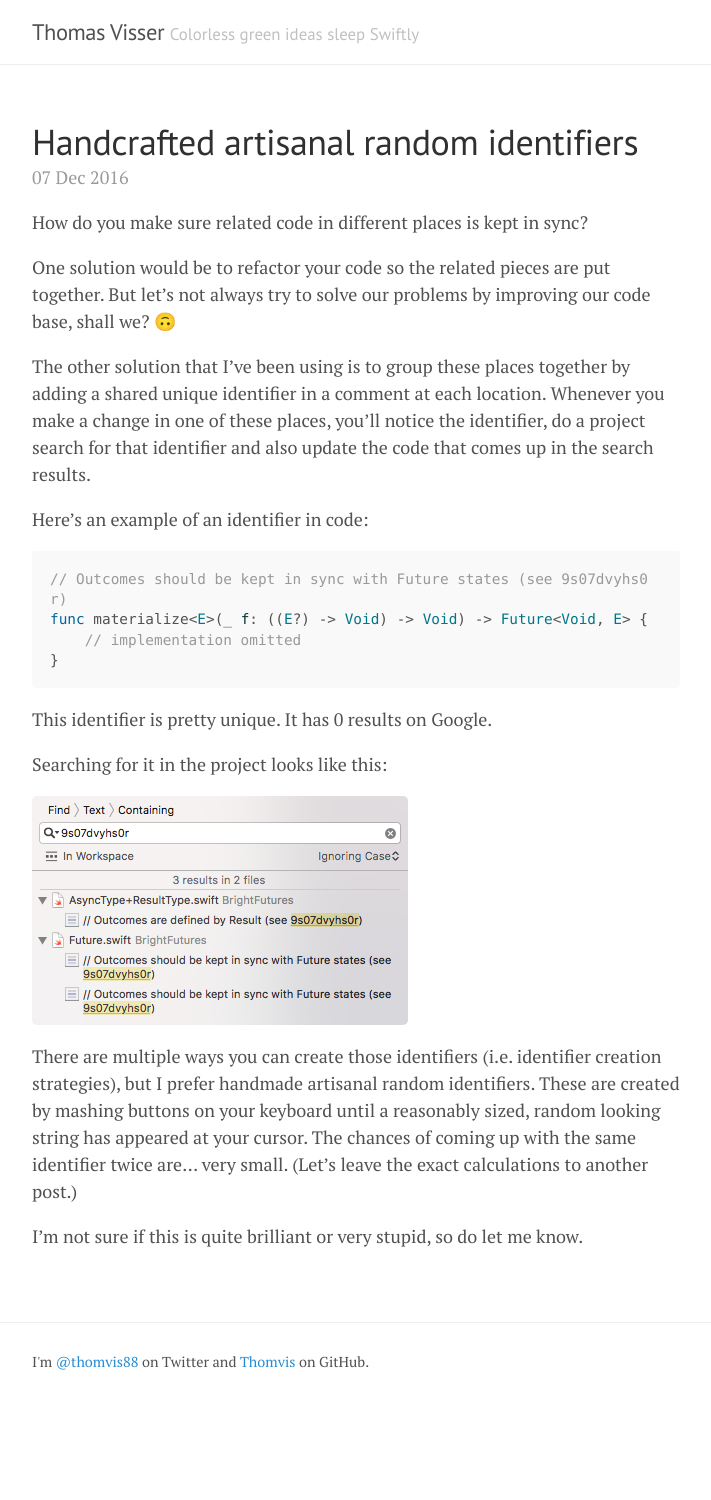
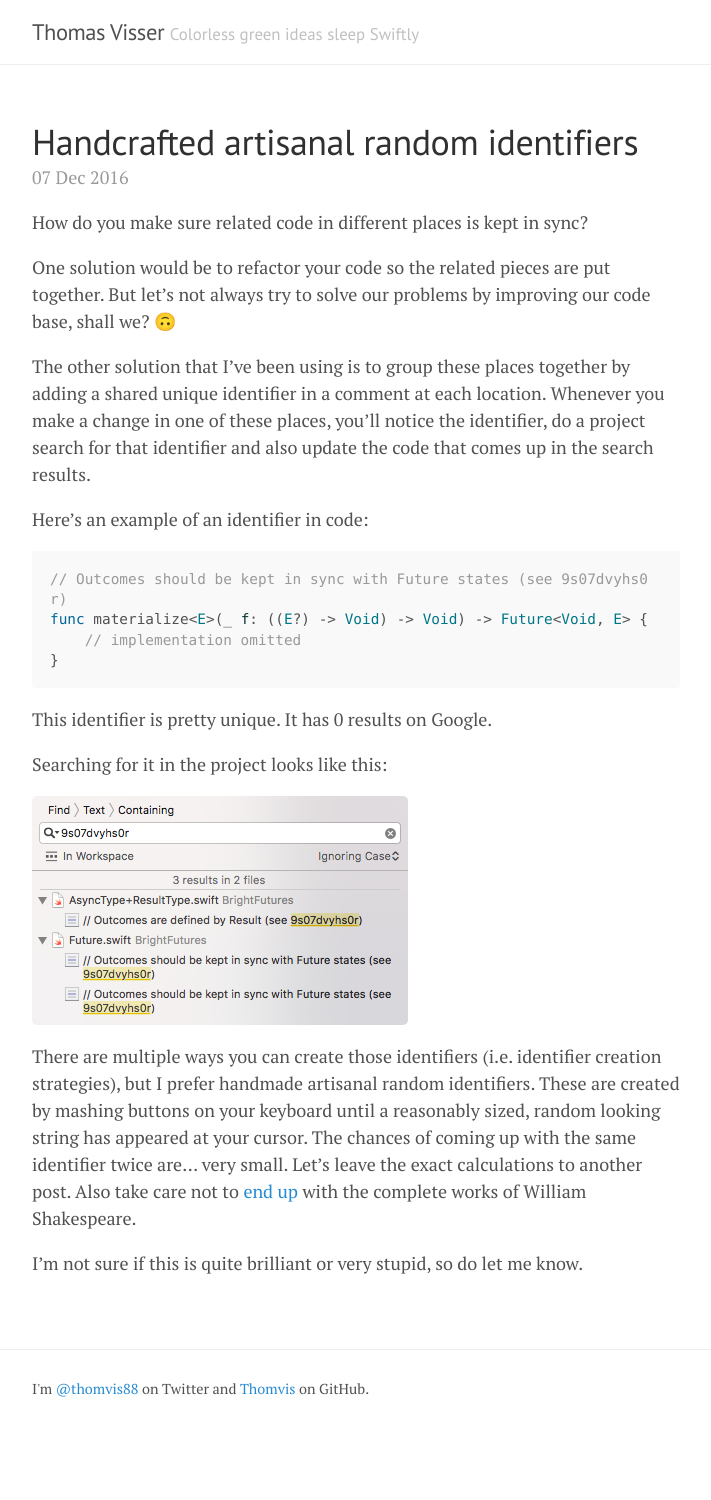
Before and after one commit to Thomvis/thomvis.github.io, a Jekyll site: the page built from _posts/2016-12-07-artisanal-identifiers.md, in a window 1280 px wide. Shown: the whole page, without its empty margins (284-995 px from the left). Built offline with Jekyll 4.4.1, drawn with Linux system fonts in a browser that asks for light colours; before the commit the page ends 1473 px from its top, so only the background shows below that.

Commit message:
Added reference to Infinite Monkey Theorem

```diff
--- a/_posts/2016-12-07-artisanal-identifiers.md
+++ b/_posts/2016-12-07-artisanal-identifiers.md
@@ -24,6 +24,6 @@ Searching for it in the project looks like this:
 
 ![Xcode search panel](/media/artisanal-identifiers-search.png)
 
-There are multiple ways you can create those identifiers (i.e. identifier creation strategies), but I prefer handmade artisanal random identifiers. These are created by mashing buttons on your keyboard until a reasonably sized, random looking string has appeared at your cursor. The chances of coming up with the same identifier twice are... very small. (Let's leave the exact calculations to another post.)
+There are multiple ways you can create those identifiers (i.e. identifier creation strategies), but I prefer handmade artisanal random identifiers. These are created by mashing buttons on your keyboard until a reasonably sized, random looking string has appeared at your cursor. The chances of coming up with the same identifier twice are... very small. Let's leave the exact calculations to another post. Also take care not to [end up](https://en.wikipedia.org/wiki/Infinite_monkey_theorem) with the complete works of William Shakespeare.
 
 I'm not sure if this is quite brilliant or very stupid, so do let me know.
```
